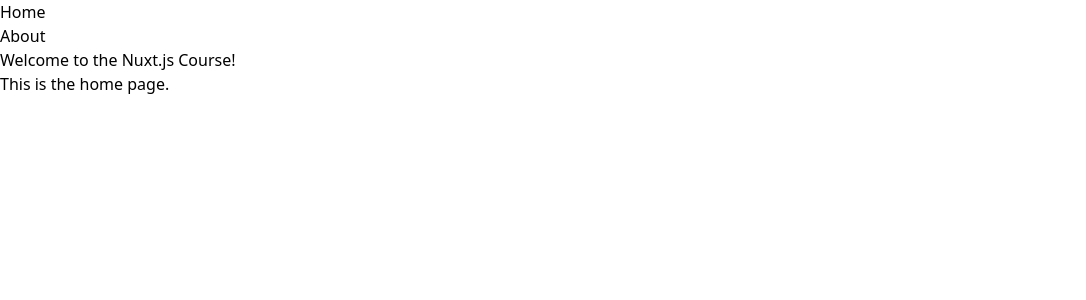
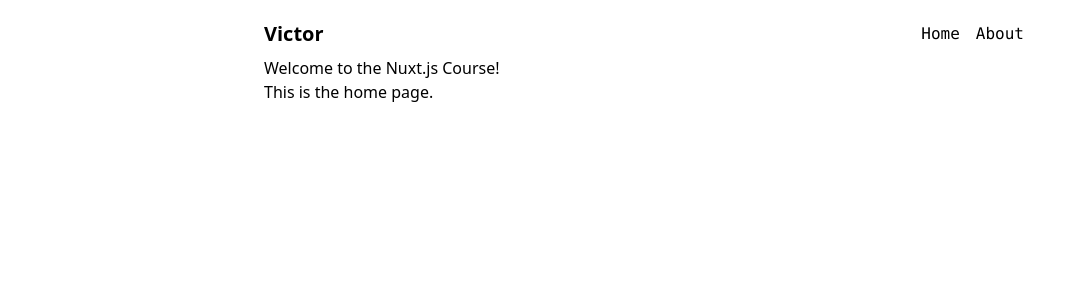
Before and after one commit to vic-cortes/udemy-nuxt-course, a Nuxt app: page / in a window 1280 px wide. Shown: the top 300 px of the page, without its empty margins (0-1086 px from the left). Built offline with nearby package versions, Linux system fonts and the light colour scheme.

Commit message:
18. Styling the App with Tailwind CSS
- https://www.udemy.com/course/master-nuxt-full-stack-complete-guide/learn/lecture/39178718#overview

```diff
--- a/app/layouts/default.vue
+++ b/app/layouts/default.vue
@@ -1,11 +1,20 @@
 <template>
+  <div class="container mx-auto max-w-3xl">
+    <header class="flex justify-between items-center mt-5">
       <div>
-    <nav>
-      <ul>
+        <NuxtLink to="/" class="text-xl font-semibold p-2 hover:bg-gray-200"
+          >Victor</NuxtLink
+        >
+      </div>
+      <nav class="font-mono">
+        <ul class="flex space-x-4">
           <li><NuxtLink to="/">Home</NuxtLink></li>
           <li><NuxtLink to="/about">About</NuxtLink></li>
         </ul>
       </nav>
+    </header>
+    <main class="p-2">
       <slot />
+    </main>
   </div>
 </template>
```
Lines whose indentation alone changed are shown as unchanged.
